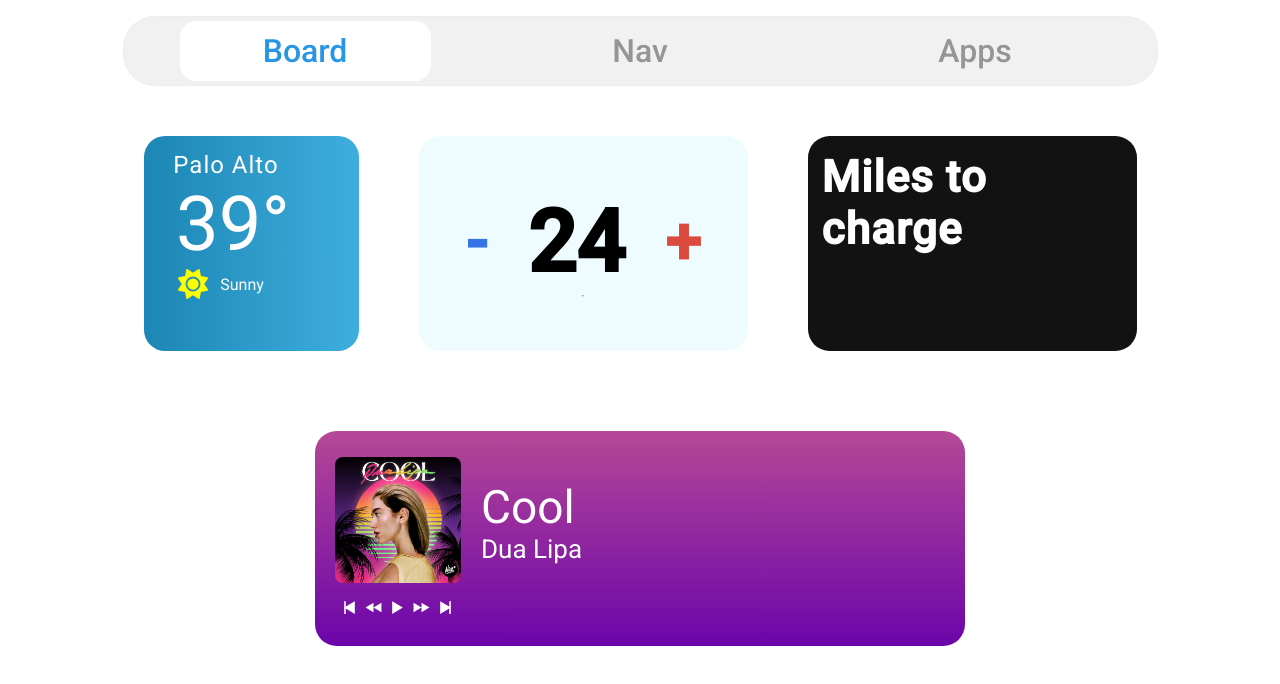
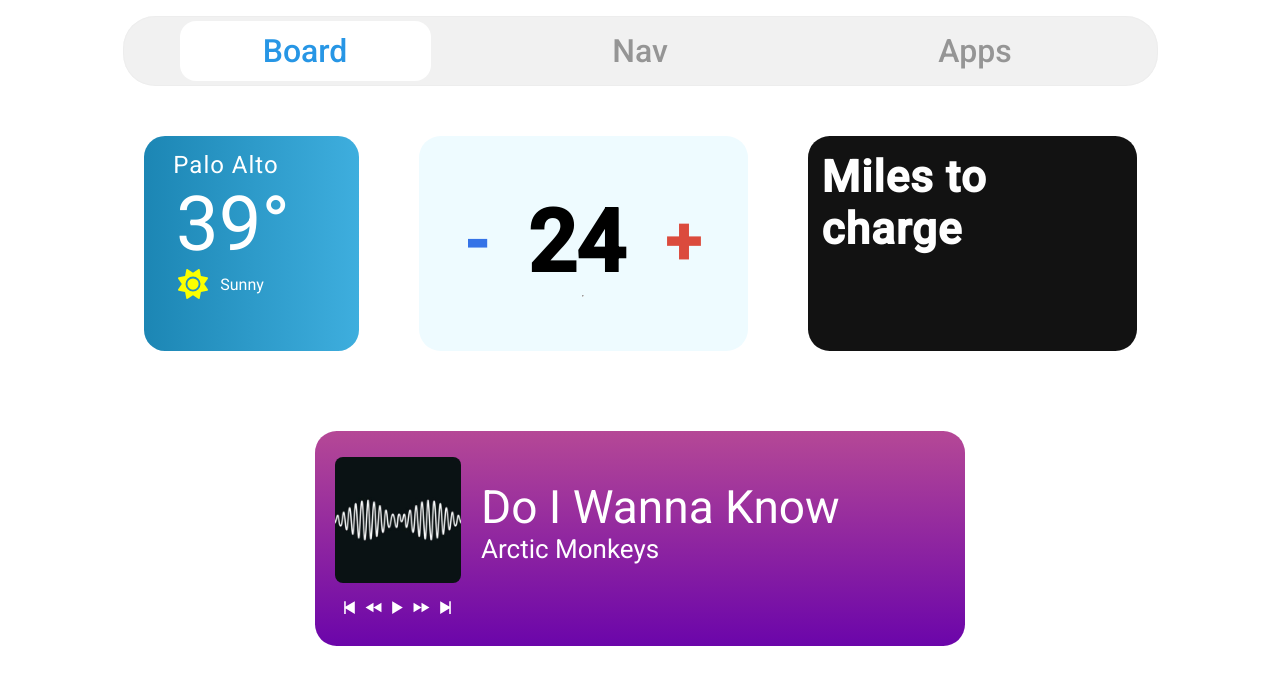
Before and after one commit to scaython/car-dashboard, a React (Vite) app: page /apps in a window 1280 px wide. Shown: the top 684 px of the page. Built offline with nearby package versions, Linux system fonts and the light colour scheme.

Commit message:
Change music index

```diff
--- a/src/components/musicPlayer/MusicPlayer.jsx
+++ b/src/components/musicPlayer/MusicPlayer.jsx
@@ -10,7 +10,7 @@ import { motion } from 'framer-motion'
 const MusicPlayer = () => {
 
 
-    const [trackIndex, setTrackIndex] = useState(0);
+    const [trackIndex, setTrackIndex] = useState(3);
     const [currTrack, setCurrentTrack] = useState(tracks[trackIndex]);
 
   const audioRef = useRef();
```
